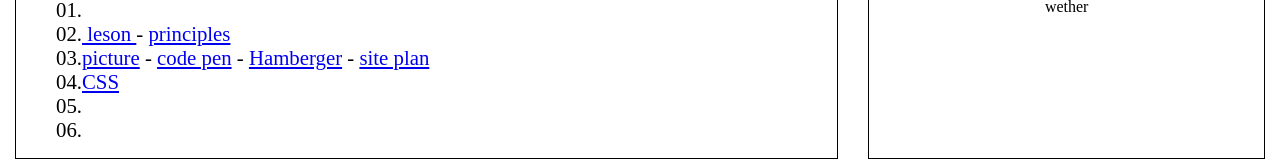
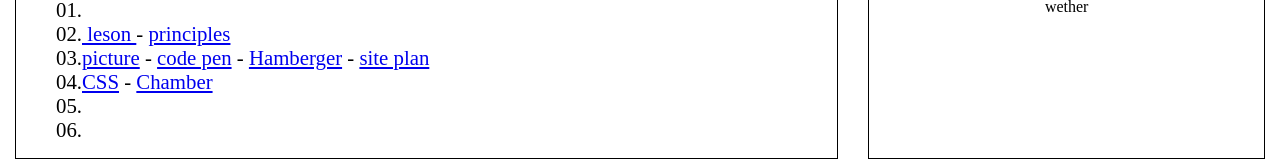
Before and after one commit to tanbeast/wdd230, a plain HTML site: page index.html in a window 1280 px wide. Shown: the part 608-769 px from the top of the page. Drawn offline with nearby package versions, Linux system fonts and the light colour scheme.

Commit message:
add chamber

```diff
--- a/index.html
+++ b/index.html
@@ -38,7 +38,7 @@
                 <li>01.<a></a></li>
                 <li>02.<a href="https://tanbeast.github.io/wdd230/lesson02/design"> leson </a> - <a href="https://tanbeast.github.io/wdd230/lesson02/design-principles">principles</a></li>
                 <li>03.<a href="images/w3schools.com.png">picture</a> - <a href="https://codepen.io/tanbeast/pen/yLwbxew">code pen</a> - <a href="https://codepen.io/tanbeast/pen/rNRmqop">Hamberger</a> - <a href="lesson03/chamber-site-plan.html">site plan</a></li>
-                <li>04.<a href="https://codepen.io/tanbeast/pen/XWGeLwE">CSS</a></li>
+                <li>04.<a href="https://codepen.io/tanbeast/pen/XWGeLwE">CSS</a> - <a href="https://tanbeast.github.io/wdd230/Chamber/">Chamber</a></li>
                 <li>05.<a></a></li>
                 <li>06.<a></a></li>
             </ul>
```
